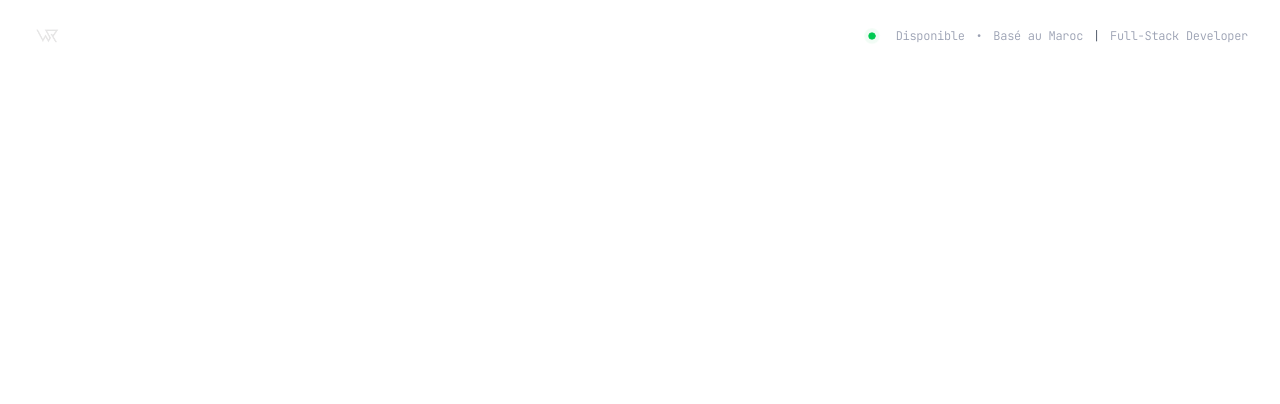
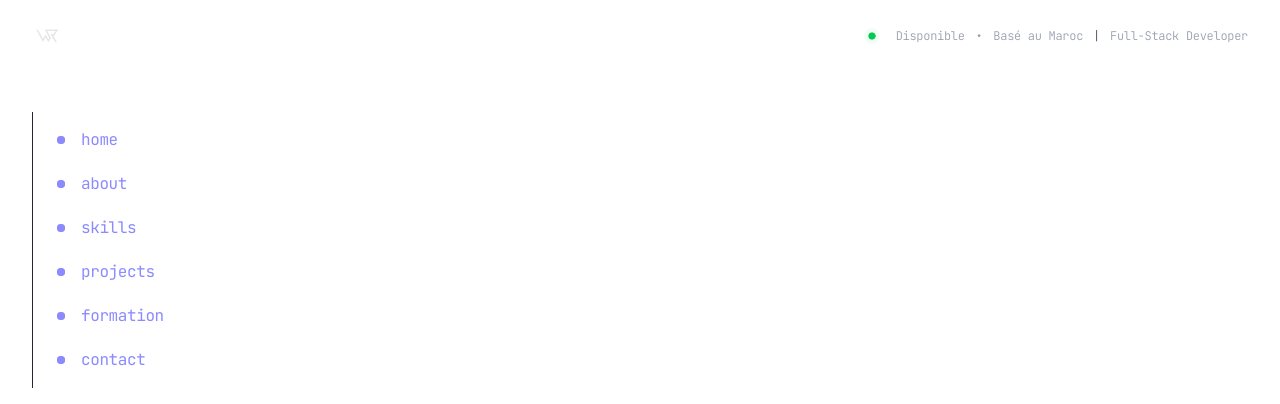
Before and after one commit to wassim-rifi-dev/portfolio, a Next.js app: page / in a window 1280 px wide. Shown: the top 404 px of the page. Built offline with nearby package versions, Linux system fonts and the light colour scheme.

Commit message:
feat: add Circle icon import and update SideBar layout

```diff
--- a/src/components/layout/SideBar.tsx
+++ b/src/components/layout/SideBar.tsx
@@ -12,8 +12,29 @@ const sections = [
 export default function SideBar() {
     return (
         <aside className={`fixed left-0 top-0 z-40 hidden h-screen w-56 flex-col justify-between px-8 pb-8 pt-28 lg:flex ${jetbrainsMono.className}`}>
-            <nav className="relative border-l border-[#23273A]">
+            <nav className="relative border-l border-[#23273A] pl-6">
+                <ul className="space-y-5 py-4">
+                    {sections.map((section) => {
 
+                        return (
+                            <li key={section.name} className="flex items-center">
+                                <span className="relative mr-4 flex h-2 w-2">
+                                    <>
+                                        <span className="absolute inline-flex h-full w-full animate-ping rounded-full bg-[#8B8AFF] opacity-75" />
+                                        <span className="relative inline-flex h-2 w-2 rounded-full bg-[#8B8AFF]" />
+                                    </>
+                                </span>
+
+                                <a
+                                    href={section.href}
+                                    className={`font-mono text-base tracking-tight transition-colors duration-200 text-[#8B8AFF]`}
+                                >
+                                    {section.name}
+                                </a>
+                            </li>
+                        );
+                    })}
+                </ul>
             </nav>
         </aside>
     )
```
